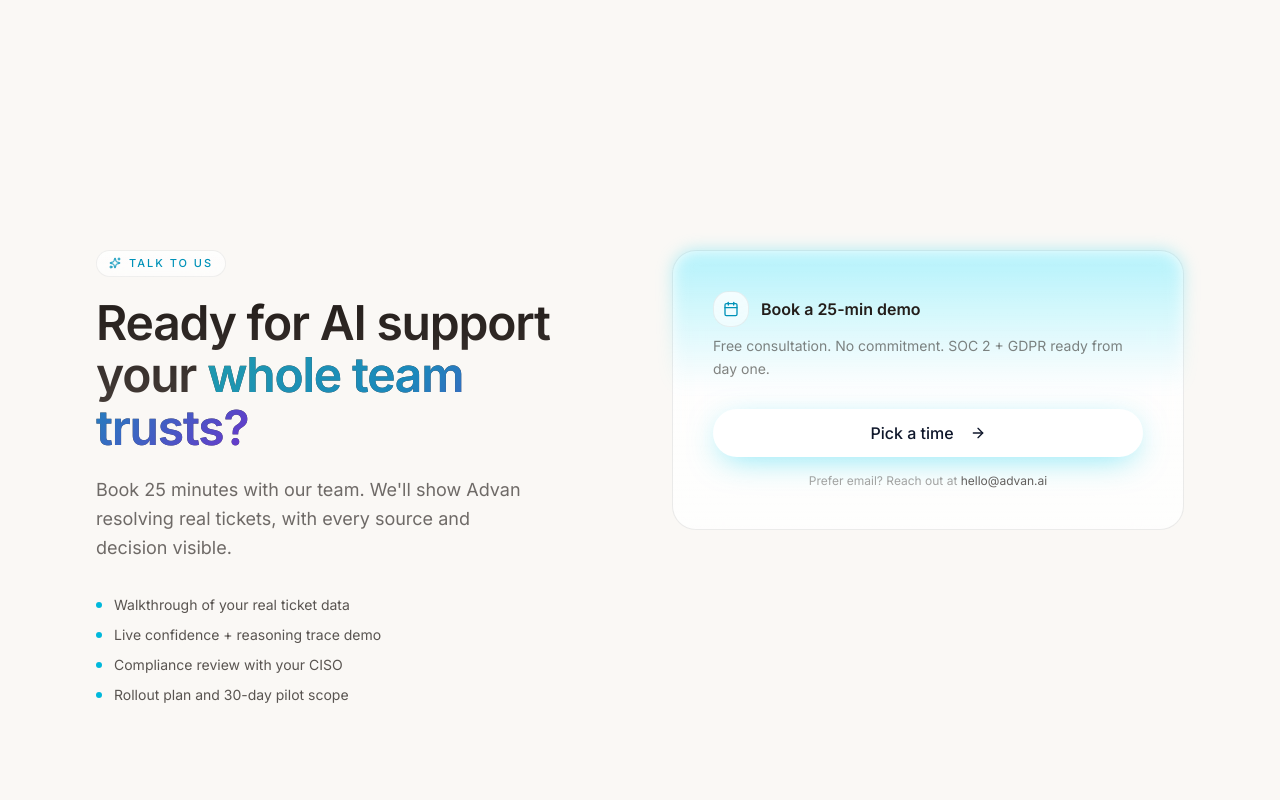
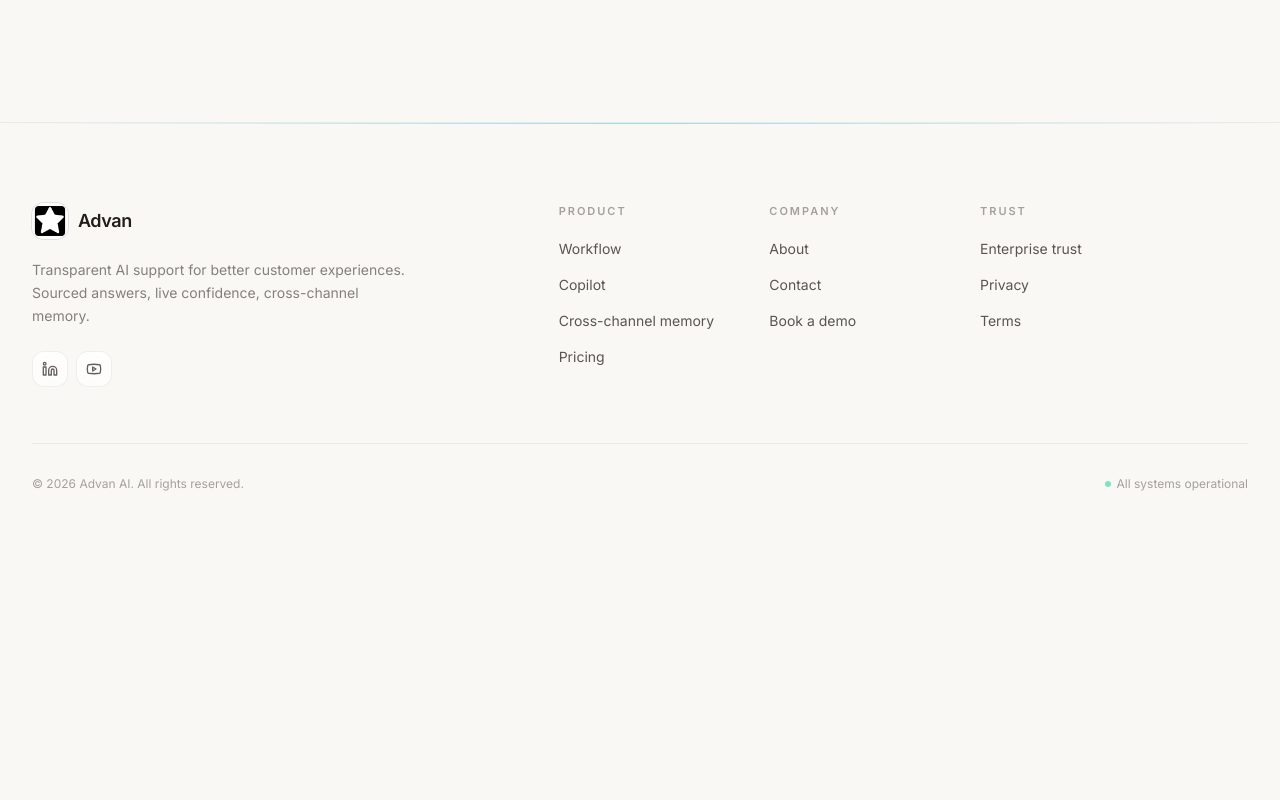
Before and after one commit to Advan-AI/advan, a Next.js app: page / in a window 1280 px wide. Shown: the part 9500-10300 px from the top of the page. After the commit the page ends 10072 px from the top, so only its background shows below. Built offline with nearby package versions, Linux system fonts and the light colour scheme; a web font is replaced by a local one.

Commit message:
remove: drop ContactSection from homepage
Remove unused component and import.

Co-authored-by: Day Nguyen <123592932+nduy1234@users.noreply.github.com>

```diff
--- a/app/page.tsx
+++ b/app/page.tsx
@@ -10,7 +10,6 @@ import { ComparisonSection } from "@/components/comparison-section"
 import { PricingSection } from "@/components/pricing-section"
 import { FAQSection } from "@/components/faq-section"
 import { FinalCTA } from "@/components/final-cta"
-import { ContactSection } from "@/components/contact-section"
 
 export default function HomePage() {
   return (
@@ -27,7 +26,6 @@ export default function HomePage() {
         <PricingSection />
         <FAQSection />
         <FinalCTA />
-        <ContactSection />
       </main>
       <Footer />
     </>
```
